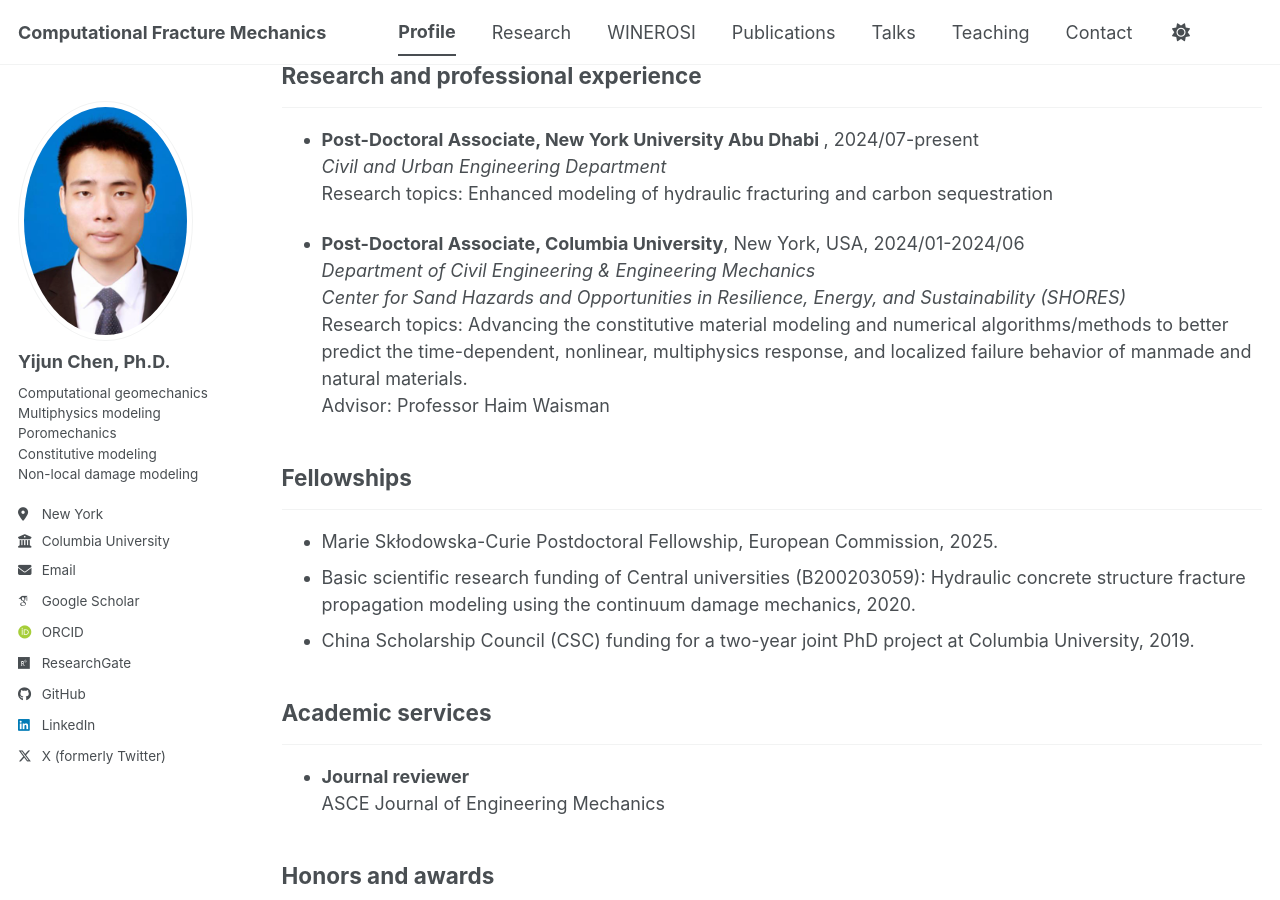
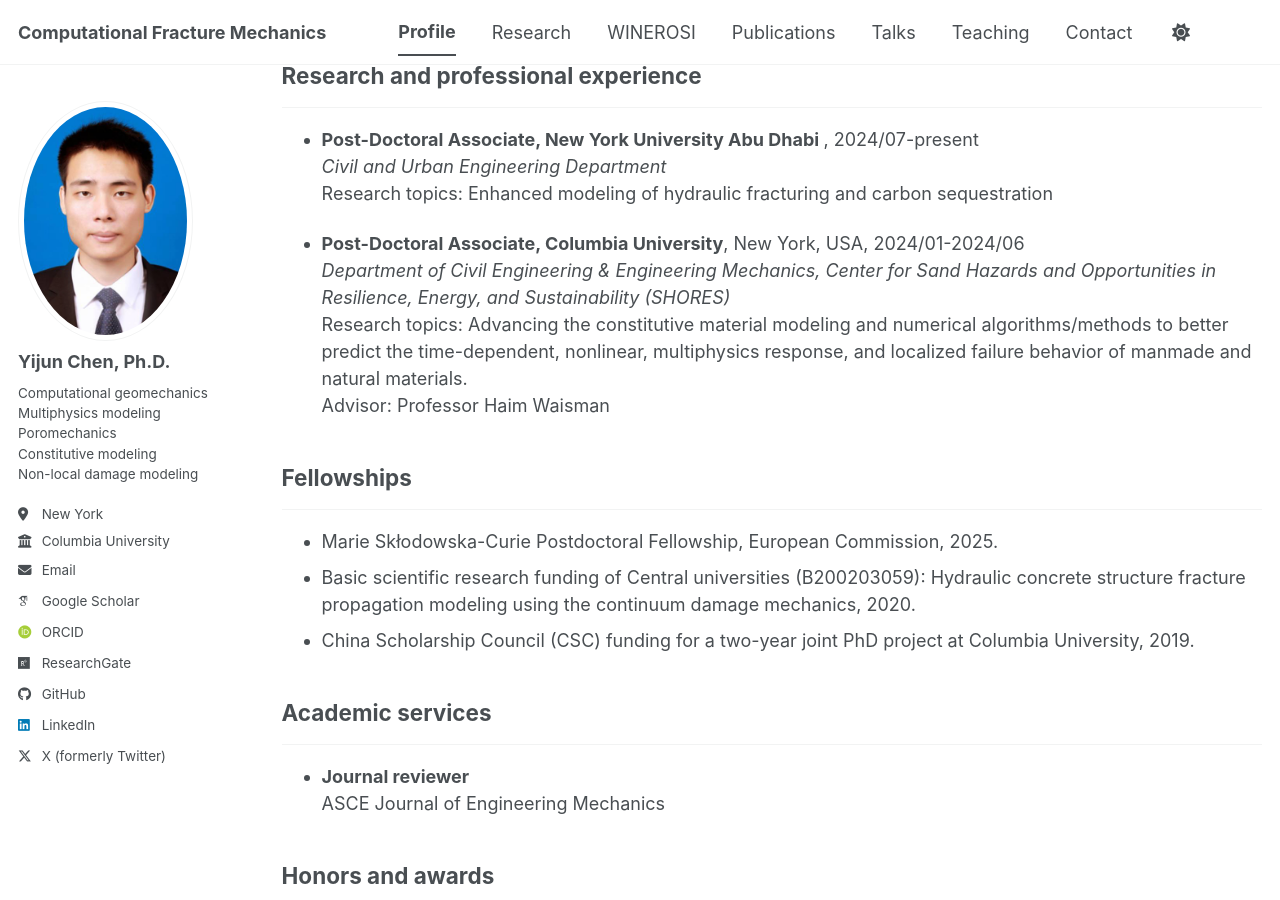
Before and after one commit to chenhhu/chenhhu.github.io, a Jekyll site: the page built from _pages/profile.md, in a window 1280 px wide and 900 px high, scrolled down 646 px. Built offline with Jekyll 4.4.1, drawn with Linux system fonts in a browser that asks for light colours; some web fonts are replaced; a script bundle is joined from its source files by our own code; library files that are not in the unit come from our copies.

```diff
--- a/_pages/profile.md
+++ b/_pages/profile.md
@@ -34,8 +34,7 @@ redirect_from:
   Research topics: Enhanced modeling of hydraulic fracturing and carbon sequestration
 
 * <b>Post-Doctoral Associate, Columbia University</b>, New York, USA, 2024/01-2024/06<br>
-  <i>Department of Civil Engineering & Engineering Mechanics</i><br>
-  <i>Center for Sand Hazards and Opportunities in Resilience, Energy, and Sustainability (SHORES)</i><br>
+  <i>Department of Civil Engineering & Engineering Mechanics, Center for Sand Hazards and Opportunities in Resilience, Energy, and Sustainability (SHORES)</i><br>
   Research topics:  Advancing the constitutive material modeling and numerical algorithms/methods to better predict the time-dependent, nonlinear, multiphysics response, and localized failure behavior of manmade and natural materials.<br>
   Advisor: Professor Haim Waisman
 <br>
```
